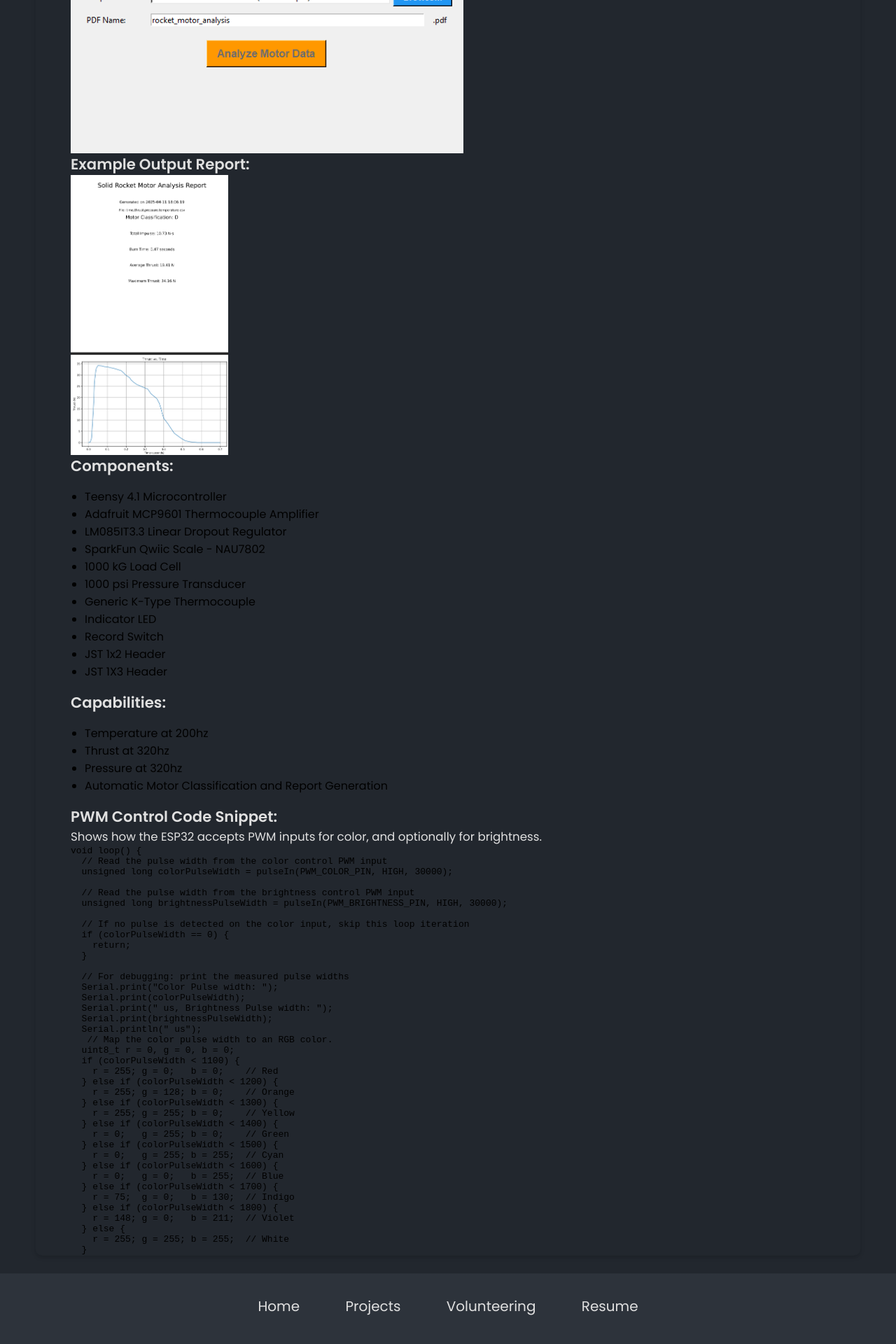
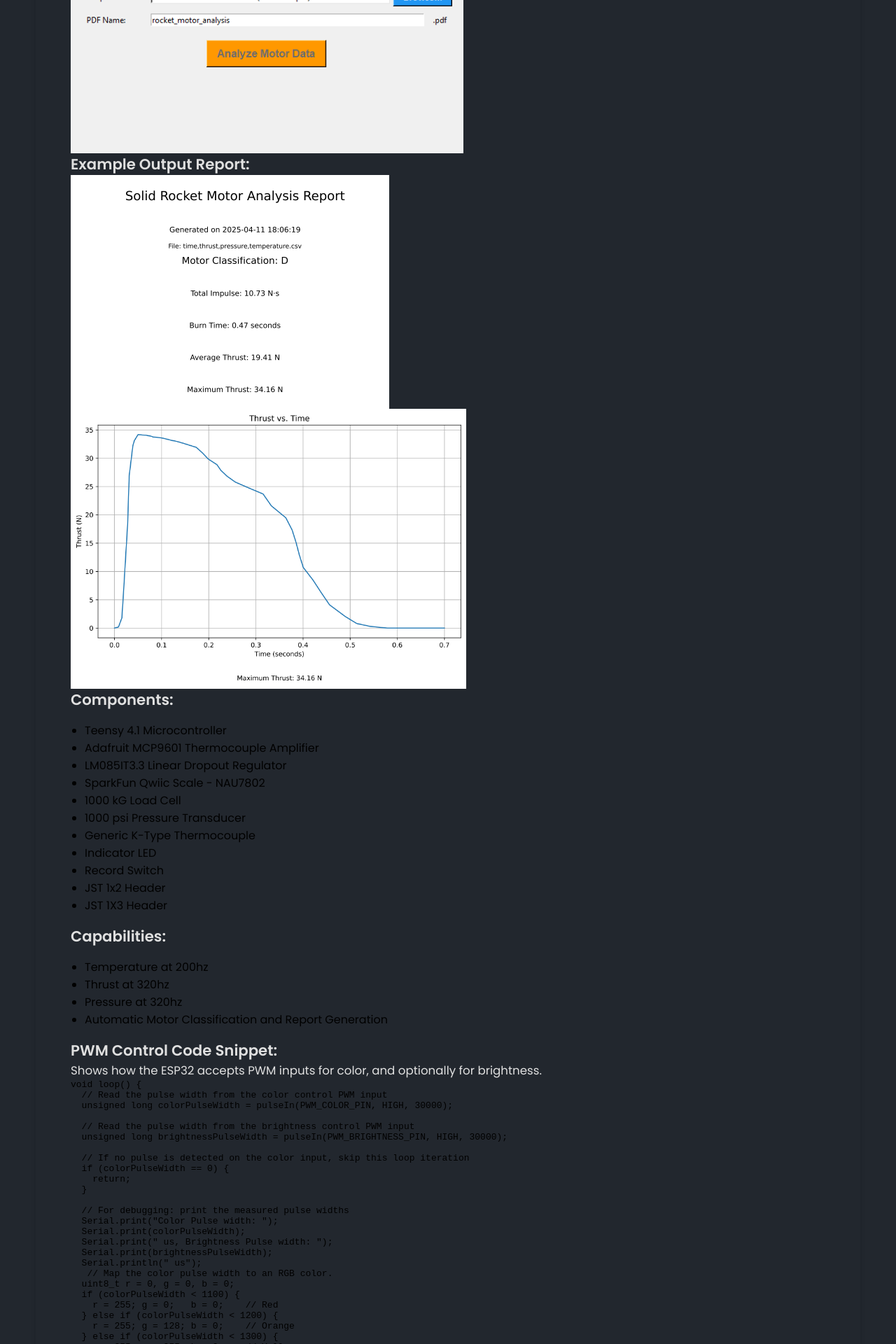
Before and after one commit to AlexZidar/AlexZidar.github.io, a Jekyll site: the page built from _projects/prop-data/index.md, in a window 1280 px wide. Shown: the part 1366-3286 px from the top of the page at 70% size. Built offline with Jekyll 4.4.1, drawn with Linux system fonts in a browser that asks for light colours.

Commit message:
Fix text colors for code blocks and lists in markdown content

```diff
--- a/_projects/prop-data/index.md
+++ b/_projects/prop-data/index.md
@@ -22,12 +22,12 @@
 ## Electronics:
 {% include image-gallery.html images="daqelectronics.jpg" height="400" %}
 
-
 ## Analysis Tool:
 {% include image-gallery.html images="daqanalysis.png" height="400" %}
 
 ## Example Output Report:
-{% include image-gallery.html images="daqresults.png" height="400" %}
+{% include image-gallery.html images="daqresults1.png" height="400" %}
+{% include image-gallery.html images="daqresults2.png" height="400" %}
 
 ## Components:
 - Teensy 4.1 Microcontroller
```
Also changed, not shown: _projects/prop-data/daqresults.png (deleted), _projects/prop-data/daqresults1.png (added), _projects/prop-data/daqresults2.png (added).
